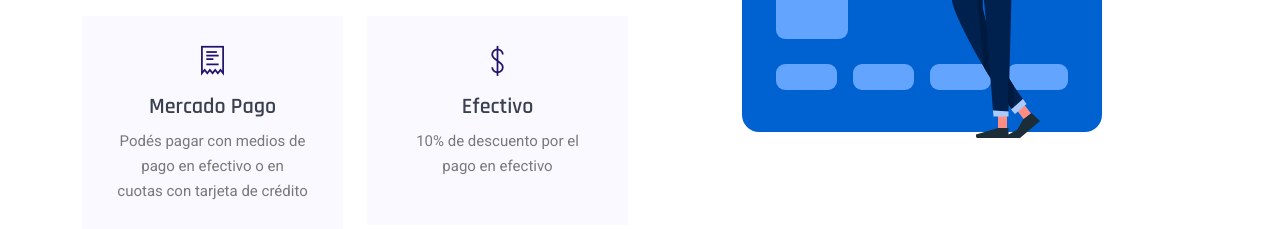
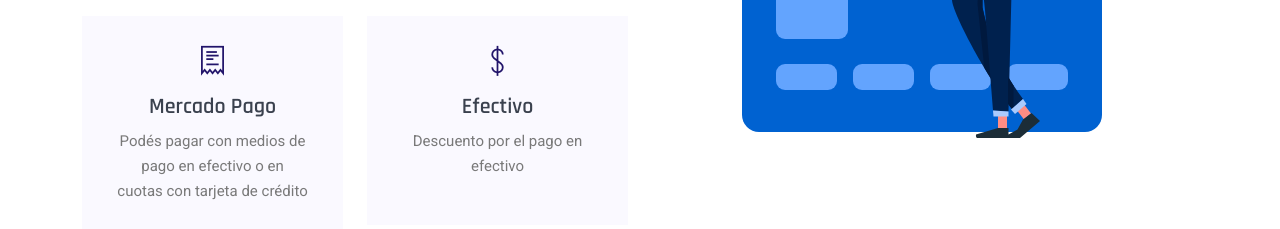
Before and after one commit to servigamer/servigamer.github.io, a plain HTML site: page index.html in a window 1280 px wide. Shown: the part 2880-3109 px from the top of the page. Drawn offline with nearby package versions, Linux system fonts and the light colour scheme.

Commit message:
Update index.html descuento

```diff
--- a/index.html
+++ b/index.html
@@ -218,7 +218,7 @@
                 </span>
                 <h3>Efectivo</h3>
                 <p>
-                  10% de descuento por el pago en efectivo
+                  Descuento por el pago en efectivo
                 </p>
               </div>
             </div>
```
